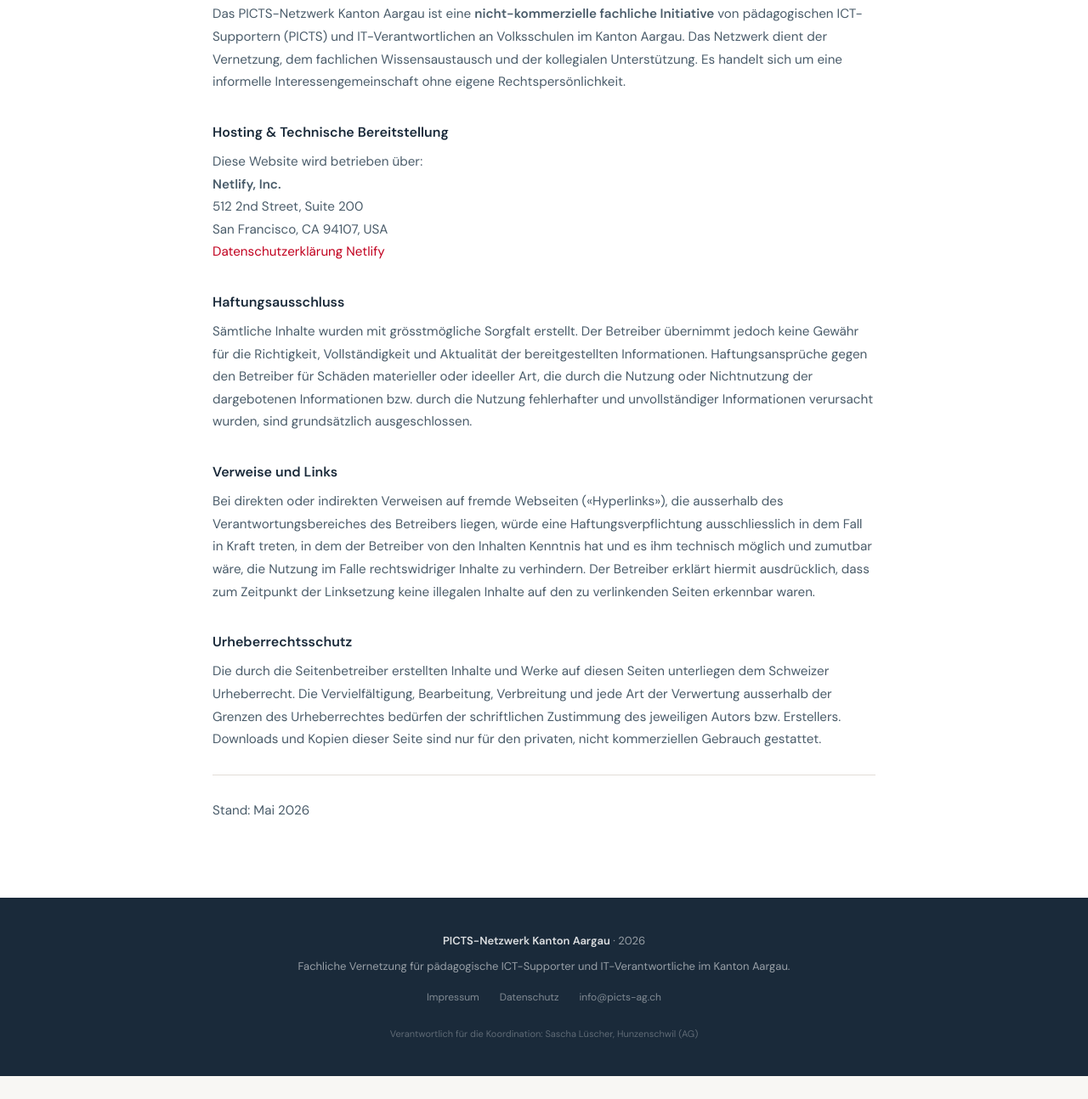
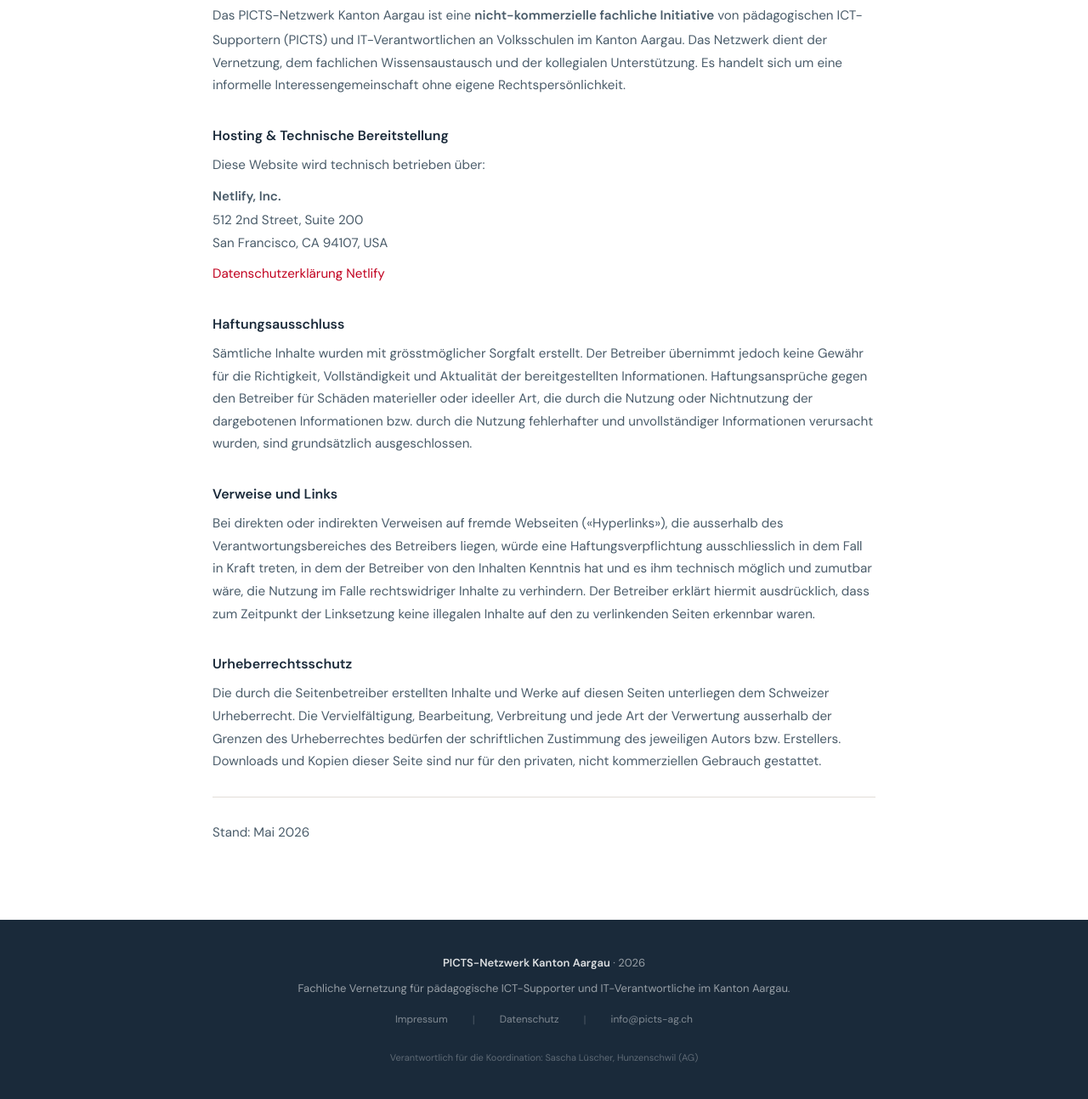
Before and after one commit to KI-Lehrer/picts-ag, a plain HTML site: page impressum.html in a window 1280 px wide. Shown: the part 668-1962 px from the top of the page at 85% size. Before the commit the page ends 1935 px from the top, so only its background shows below. Drawn offline with Linux system fonts and the light colour scheme.

Commit message:
Impressum: Formatierung finalisiert, Abstände korrigiert, Grammatik gefixt

```diff
--- a/css/style.css
+++ b/css/style.css
@@ -699,6 +699,10 @@
     line-height: 1.75;
     margin-bottom: 10px;
   }
+  .legal-inner strong {
+    display: inline-block;
+    margin-bottom: 2px;
+  }
   .legal-inner ul {
     padding-left: 1.4rem;
     margin-bottom: 10px;
@@ -730,11 +734,16 @@
     gap: 24px;
     flex-wrap: wrap;
   }
+  .footer-sep {
+    color: rgba(255,255,255,0.2);
+    user-select: none;
+  }
   .footer-links a {
     color: rgba(255,255,255,0.45);
     text-decoration: none;
     font-size: 12px;
     transition: color 0.2s;
+    margin: 0 5px;
   }
   .footer-links a:hover { color: rgba(255,255,255,0.85); }
 
--- a/impressum.html
+++ b/impressum.html
@@ -51,15 +51,18 @@
     <p>Das PICTS-Netzwerk Kanton Aargau ist eine <strong>nicht-kommerzielle fachliche Initiative</strong> von pädagogischen ICT-Supportern (PICTS) und IT-Verantwortlichen an Volksschulen im Kanton Aargau. Das Netzwerk dient der Vernetzung, dem fachlichen Wissensaustausch und der kollegialen Unterstützung. Es handelt sich um eine informelle Interessengemeinschaft ohne eigene Rechtspersönlichkeit.</p>
 
     <h3>Hosting & Technische Bereitstellung</h3>
-    <p>Diese Website wird betrieben über:<br>
+    <p>Diese Website wird technisch betrieben über:</p>
+    <p>
       <strong>Netlify, Inc.</strong><br>
       512 2nd Street, Suite 200<br>
-      San Francisco, CA 94107, USA<br>
+      San Francisco, CA 94107, USA
+    </p>
+    <p>
       <a href="https://www.netlify.com/privacy/" target="_blank" rel="noopener noreferrer">Datenschutzerklärung Netlify</a>
     </p>
 
     <h3>Haftungsausschluss</h3>
-    <p>Sämtliche Inhalte wurden mit grösstmögliche Sorgfalt erstellt. Der Betreiber übernimmt jedoch keine Gewähr für die Richtigkeit, Vollständigkeit und Aktualität der bereitgestellten Informationen. Haftungsansprüche gegen den Betreiber für Schäden materieller oder ideeller Art, die durch die Nutzung oder Nichtnutzung der dargebotenen Informationen bzw. durch die Nutzung fehlerhafter und unvollständiger Informationen verursacht wurden, sind grundsätzlich ausgeschlossen.</p>
+    <p>Sämtliche Inhalte wurden mit grösstmöglicher Sorgfalt erstellt. Der Betreiber übernimmt jedoch keine Gewähr für die Richtigkeit, Vollständigkeit und Aktualität der bereitgestellten Informationen. Haftungsansprüche gegen den Betreiber für Schäden materieller oder ideeller Art, die durch die Nutzung oder Nichtnutzung der dargebotenen Informationen bzw. durch die Nutzung fehlerhafter und unvollständiger Informationen verursacht wurden, sind grundsätzlich ausgeschlossen.</p>
 
     <h3>Verweise und Links</h3>
     <p>Bei direkten oder indirekten Verweisen auf fremde Webseiten («Hyperlinks»), die ausserhalb des Verantwortungsbereiches des Betreibers liegen, würde eine Haftungsverpflichtung ausschliesslich in dem Fall in Kraft treten, in dem der Betreiber von den Inhalten Kenntnis hat und es ihm technisch möglich und zumutbar wäre, die Nutzung im Falle rechtswidriger Inhalte zu verhindern. Der Betreiber erklärt hiermit ausdrücklich, dass zum Zeitpunkt der Linksetzung keine illegalen Inhalte auf den zu verlinkenden Seiten erkennbar waren.</p>
@@ -77,7 +80,9 @@
   <p class="footer-tagline">Fachliche Vernetzung für pädagogische ICT-Supporter und IT-Verantwortliche im Kanton Aargau.</p>
   <div class="footer-links">
     <a href="impressum.html">Impressum</a>
+    <span class="footer-sep">|</span>
     <a href="datenschutz.html">Datenschutz</a>
+    <span class="footer-sep">|</span>
     <a href="mailto:info@picts-ag.ch">info@picts-ag.ch</a>
   </div>
   <p class="footer-notice">Verantwortlich für die Koordination: Sascha Lüscher, Hunzenschwil (AG)</p>
```
Also changed, not shown: datenschutz.html (+2 -0 lines), index.html (+2 -0 lines).
